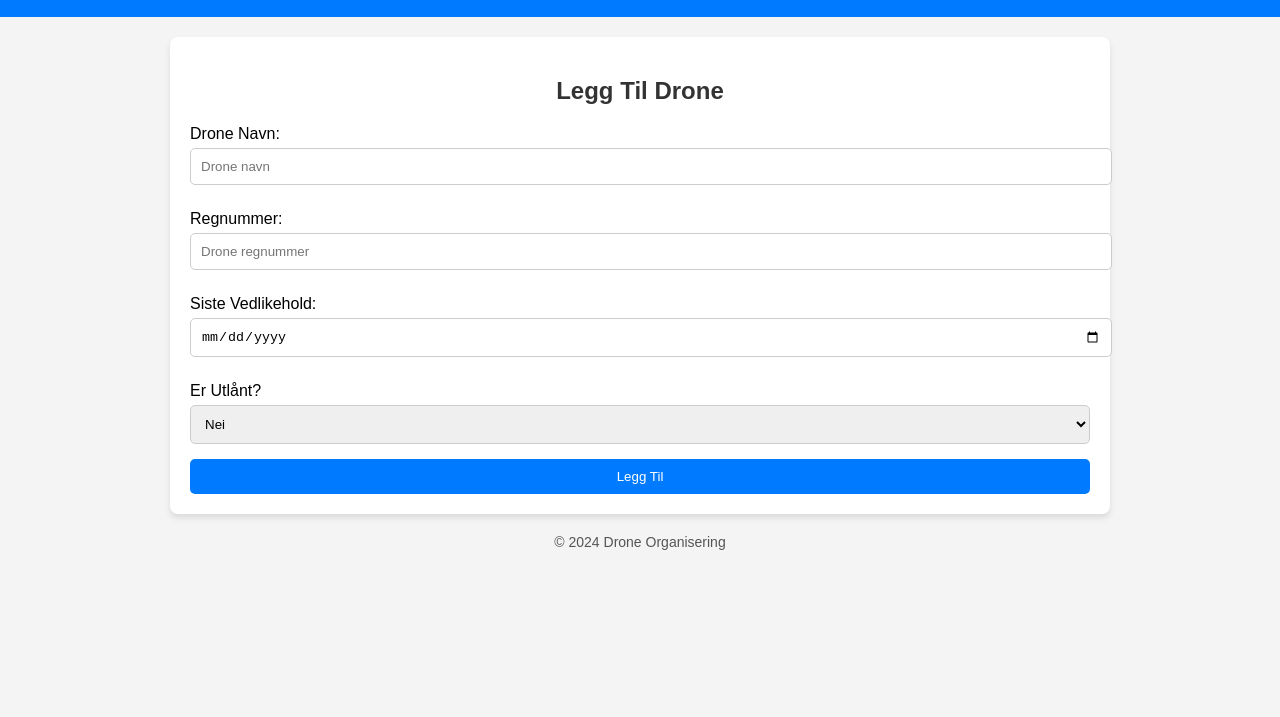
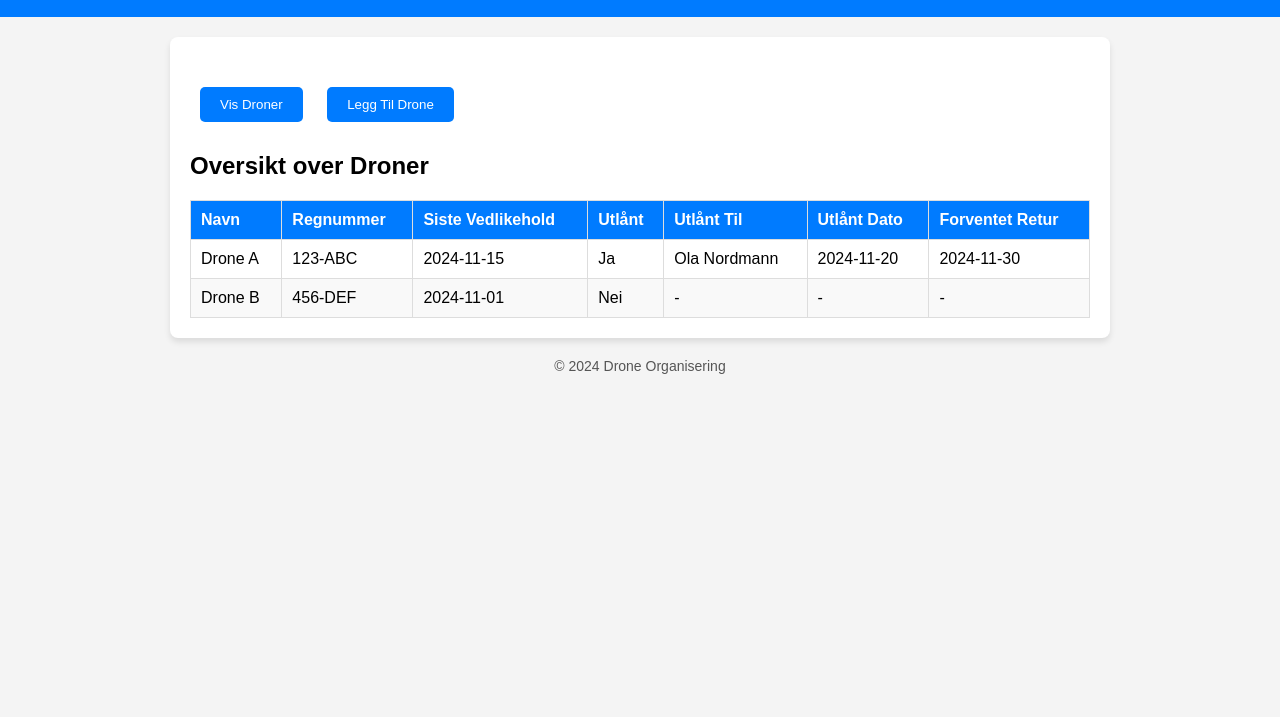
Before and after one commit to DjDoon/GlemmenDRF-CRM, a plain HTML site: page admin.html in a window 1280 px wide. Shown: the part 83-800 px from the top of the page. Drawn offline with Linux system fonts and the light colour scheme.

Commit message:
Tweak på admin

```diff
--- /dev/null
+++ b/admin-style.css
@@ -0,0 +1,68 @@
+body {
+    font-family: Arial, sans-serif;
+    margin: 0;
+    padding: 0;
+    background-color: #f4f4f4;
+}
+
+header {
+    background-color: #007BFF;
+    color: white;
+    text-align: center;
+    padding: 10px 0;
+}
+
+button {
+    padding: 10px 20px;
+    margin: 10px;
+    background-color: #007BFF;
+    color: white;
+    border: none;
+    border-radius: 5px;
+    cursor: pointer;
+}
+
+button:hover {
+    background-color: #0056b3;
+}
+
+main {
+    max-width: 900px;
+    margin: 20px auto;
+    background-color: white;
+    padding: 20px;
+    border-radius: 8px;
+    box-shadow: 0 4px 6px rgba(0, 0, 0, 0.1);
+}
+
+section {
+    margin-top: 20px;
+}
+
+table {
+    width: 100%;
+    border-collapse: collapse;
+    margin-top: 20px;
+}
+
+table thead {
+    background-color: #007BFF;
+    color: white;
+}
+
+table th, table td {
+    padding: 10px;
+    text-align: left;
+    border: 1px solid #ddd;
+}
+
+table tr:nth-child(even) {
+    background-color: #f9f9f9;
+}
+
+footer {
+    text-align: center;
+    margin-top: 20px;
+    color: #555;
+    font-size: 14px;
+}
--- a/admin.html
+++ b/admin.html
@@ -4,7 +4,7 @@
     <meta charset="UTF-8">
     <meta name="viewport" content="width=device-width, initial-scale=1.0">
     <title>Admin - Drone Organisering</title>
-    <link rel="stylesheet" href="style.css">
+    <link rel="stylesheet" href="admin-style.css">
 </head>
 <body>
     <header>
@@ -13,6 +13,50 @@
 
     <main>
         <section>
+            <button id="viewDronesBtn">Vis Droner</button>
+            <button id="addDroneBtn">Legg Til Drone</button>
+        </section>
+
+        <!-- Drone list -->
+        <section id="droneListSection">
+            <h2>Oversikt over Droner</h2>
+            <table>
+                <thead>
+                    <tr>
+                        <th>Navn</th>
+                        <th>Regnummer</th>
+                        <th>Siste Vedlikehold</th>
+                        <th>Utlånt</th>
+                        <th>Utlånt Til</th>
+                        <th>Utlånt Dato</th>
+                        <th>Forventet Retur</th>
+                    </tr>
+                </thead>
+                <tbody>
+                    <tr>
+                        <td>Drone A</td>
+                        <td>123-ABC</td>
+                        <td>2024-11-15</td>
+                        <td>Ja</td>
+                        <td>Ola Nordmann</td>
+                        <td>2024-11-20</td>
+                        <td>2024-11-30</td>
+                    </tr>
+                    <tr>
+                        <td>Drone B</td>
+                        <td>456-DEF</td>
+                        <td>2024-11-01</td>
+                        <td>Nei</td>
+                        <td>-</td>
+                        <td>-</td>
+                        <td>-</td>
+                    </tr>
+                </tbody>
+            </table>
+        </section>
+
+        <!-- Add drone form -->
+        <section id="addDroneSection" style="display:none;">
             <h2>Legg Til Drone</h2>
             <form id="addDroneForm">
                 <label for="name">Drone Navn:</label>
@@ -40,20 +84,19 @@
     </footer>
 
     <script>
-        // Handle form submission to add a new drone
+        document.getElementById("viewDronesBtn").addEventListener("click", function() {
+            document.getElementById("droneListSection").style.display = "block";
+            document.getElementById("addDroneSection").style.display = "none";
+        });
+
+        document.getElementById("addDroneBtn").addEventListener("click", function() {
+            document.getElementById("droneListSection").style.display = "none";
+            document.getElementById("addDroneSection").style.display = "block";
+        });
+
         document.getElementById("addDroneForm").addEventListener("submit", function(event) {
             event.preventDefault();
-
-            // Get form values
-            const name = document.getElementById("name").value;
-            const regNum = document.getElementById("regNum").value;
-            const lastMaintenance = document.getElementById("lastMaintenance").value;
-            const isLoaned = document.getElementById("isLoaned").value;
-
-            // Normally here, you would send this data to a server, but for now, we just log it
-            console.log(`Drone Added: ${name}, ${regNum}, ${lastMaintenance}, ${isLoaned}`);
-
-            alert(`Drone "${name}" ble lagt til!`);
+            alert("Drone lagt til!");
         });
     </script>
 </body>
```
